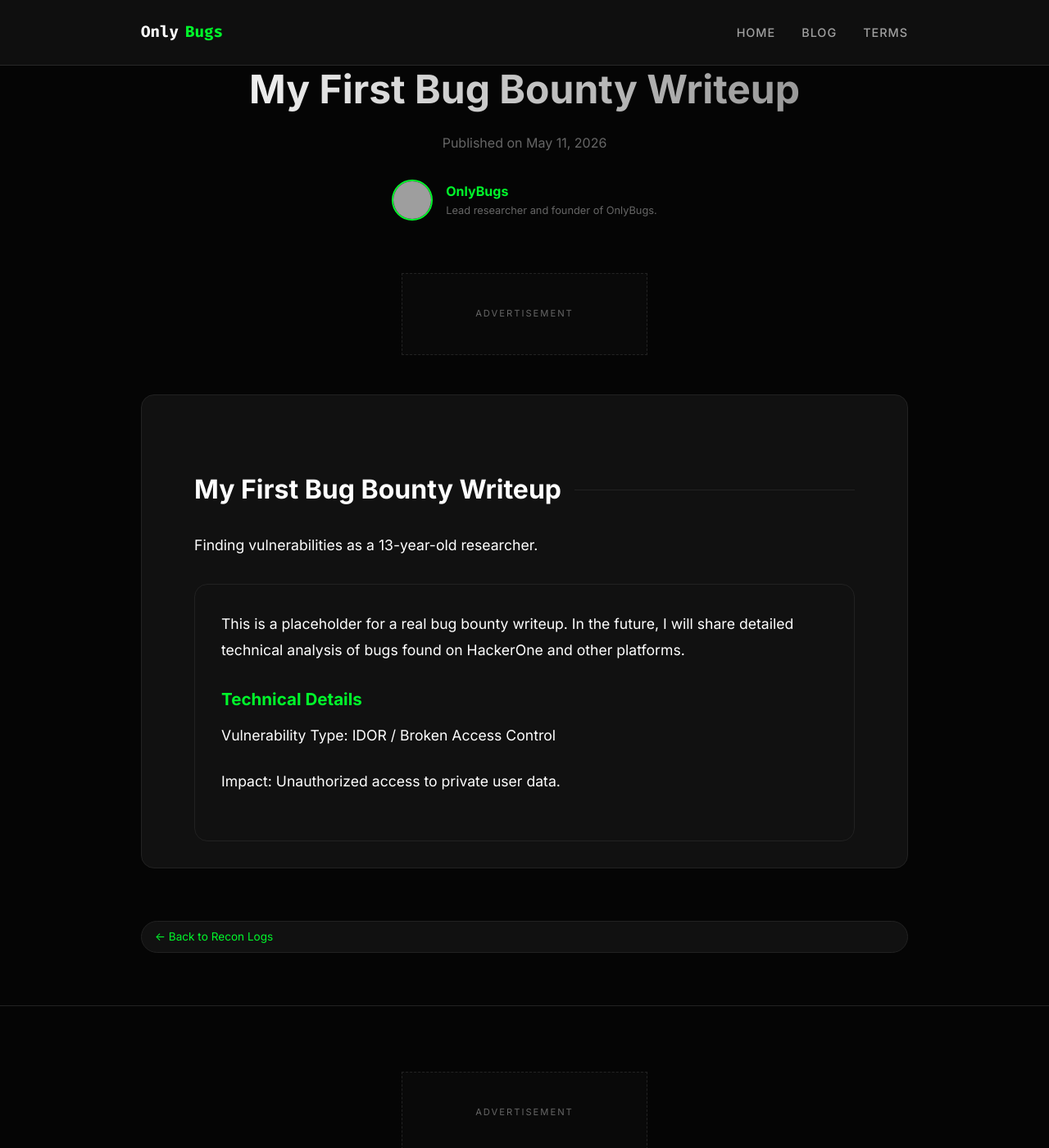
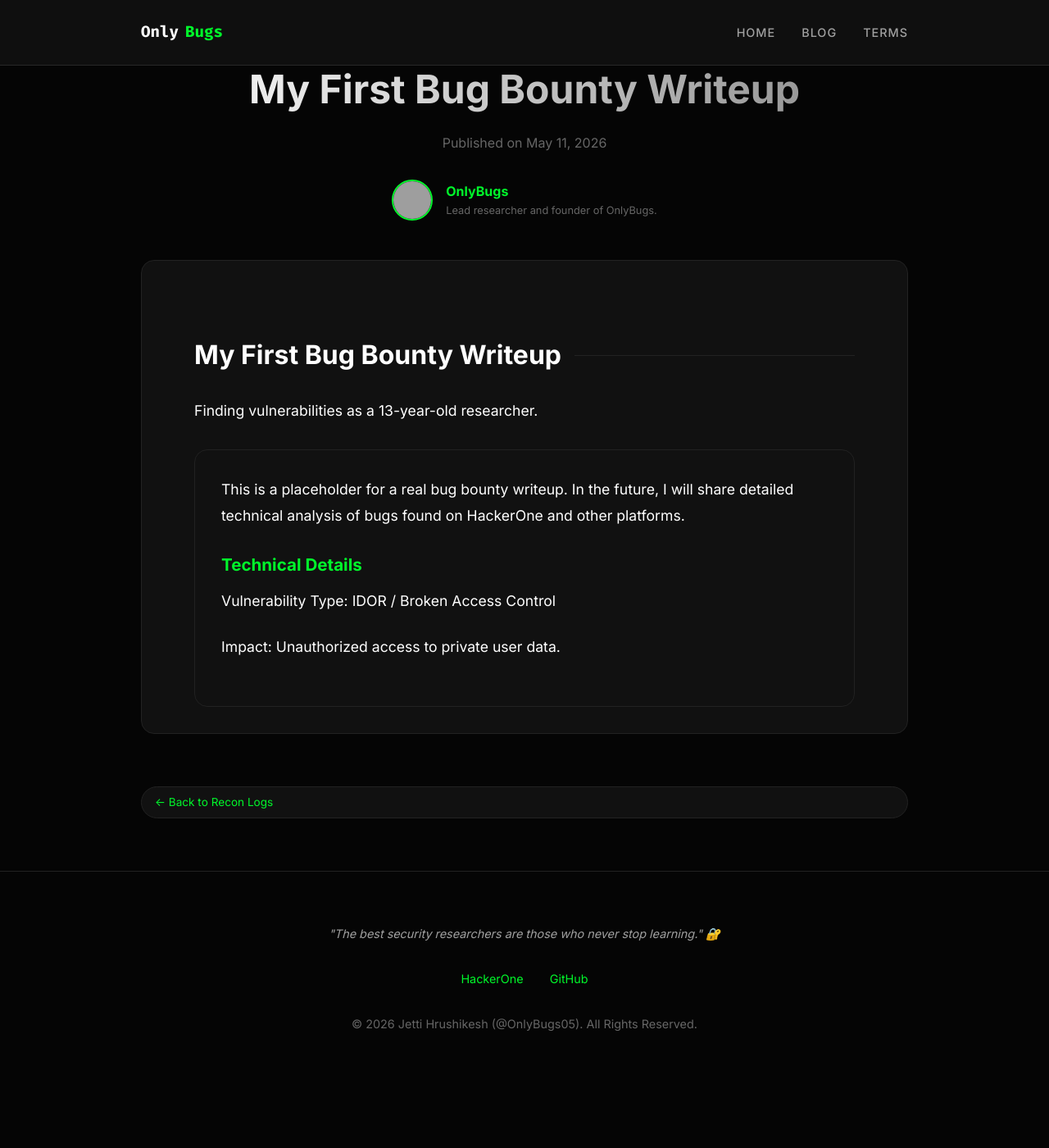
Before and after one commit to onlybugs05/hrushikeshjetti.dev, a Jekyll site: the page built from _posts/2026-05-11-first-bug.md, in a window 1280 px wide and 1400 px high. Shown: the whole window at 82% size. Built offline with Jekyll 4.4.1, drawn with Linux system fonts in a browser that asks for light colours; grey boxes are pictures that could not be loaded.

Commit message:
refactor: remove all ad tags and debug code

```diff
--- a/_layouts/default.html
+++ b/_layouts/default.html
@@ -1,12 +1,10 @@
 <!DOCTYPE html>
 <html lang="{{ site.lang | default: 'en-US' }}">
 <head>
-
   <meta charset="UTF-8">
   <meta name="viewport" content="width=device-width, initial-scale=1.0">
-  <script async src="https://ss.mrmnd.com/static/7d71a5b8-526c-4183-b248-0157494f5002.js"></script>
-  <script async src="https://ss.mrmnd.com/banner.js"></script>
   {% seo %}
+
 
 
 
@@ -37,9 +35,6 @@
 
   <footer class="site-footer">
     <div class="container">
-      <div style="margin-bottom: 2rem; display: flex; justify-content: center;">
-        <div data-mndbanid="ab98edda-03f0-43cf-851a-4a8de9be57b3"></div>
-      </div>
       <p class="footer-quote">"The best security researchers are those who never stop learning." 🔐</p>
 
       <div class="social-links">
--- a/_layouts/post.html
+++ b/_layouts/post.html
@@ -19,11 +19,8 @@ layout: default
     {% endif %}
   </header>
 
-  <div style="margin: 2rem 0; display: flex; justify-content: center;">
-    <div data-mndbanid="ab98edda-03f0-43cf-851a-4a8de9be57b3"></div>
-  </div>
+  <div class="card content-area">
 
-  <div class="card content-area">
 
     {{ content }}
   </div>
@@ -57,23 +54,4 @@ layout: default
   color: var(--accent-color);
   font-family: var(--font-mono);
 }
-
-/* Ad Placeholders */
-[data-mndbanid] {
-  min-height: 100px;
-  min-width: 300px;
-  background: rgba(255, 255, 255, 0.02);
-  border: 1px dashed rgba(255, 255, 255, 0.1);
-  display: flex;
-  align-items: center;
-  justify-content: center;
-  position: relative;
-}
-
-[data-mndbanid]::before {
-  content: 'ADVERTISEMENT';
-  font-size: 0.7rem;
-  color: var(--text-muted);
-  letter-spacing: 2px;
-}
 </style>
--- a/assets/css/main.css
+++ b/assets/css/main.css
@@ -330,22 +330,3 @@ a:hover {
 .animate {
   animation: fadeIn 0.8s ease forwards;
 }
-
-/* Ad Placeholders */
-[data-mndbanid] {
-  min-height: 50px;
-  min-width: 100%;
-  background: rgba(255, 255, 255, 0.02);
-  border: 1px dashed rgba(255, 255, 255, 0.05);
-  display: flex;
-  align-items: center;
-  justify-content: center;
-  margin: 1rem 0;
-}
-
-[data-mndbanid]::before {
-  content: 'ADVERTISING SPACE';
-  font-size: 0.6rem;
-  color: #333;
-  letter-spacing: 3px;
-}
```
Also changed, not shown: other parts of _layouts/default.html (+0 -7 lines).
